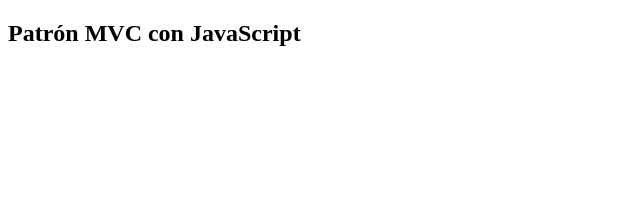
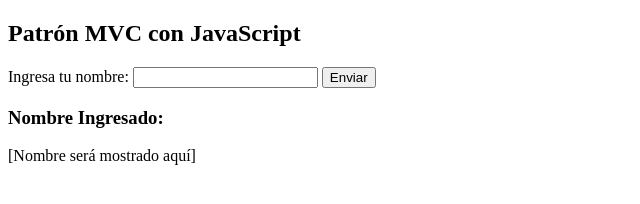
Before and after one commit to TaniaPerezD/TecnoWeb, a plain HTML site: page index.html in a window 1280 px wide. Shown: the whole page, without its empty margins (0-640 px from the left). Drawn offline with Linux system fonts and the light colour scheme.

Commit message:
UpdateBody
Aumenté el formulario y la conexión al JS al body.

```diff
--- a/index.html
+++ b/index.html
@@ -8,5 +8,14 @@
     </head>
 <body>
     <h2>Patrón MVC con JavaScript</h2>
+
+    <label for="nameInput">Ingresa tu nombre:</label>
+    <input type="text" id="nameInput">
+    <button id="submitBtn">Enviar</button>
+
+    <h3>Nombre Ingresado:</h3>
+    <p id="displayName">[Nombre será mostrado aquí]</p>
+
+    <script src="script.js"></script>
 </body>
 </html>
```
